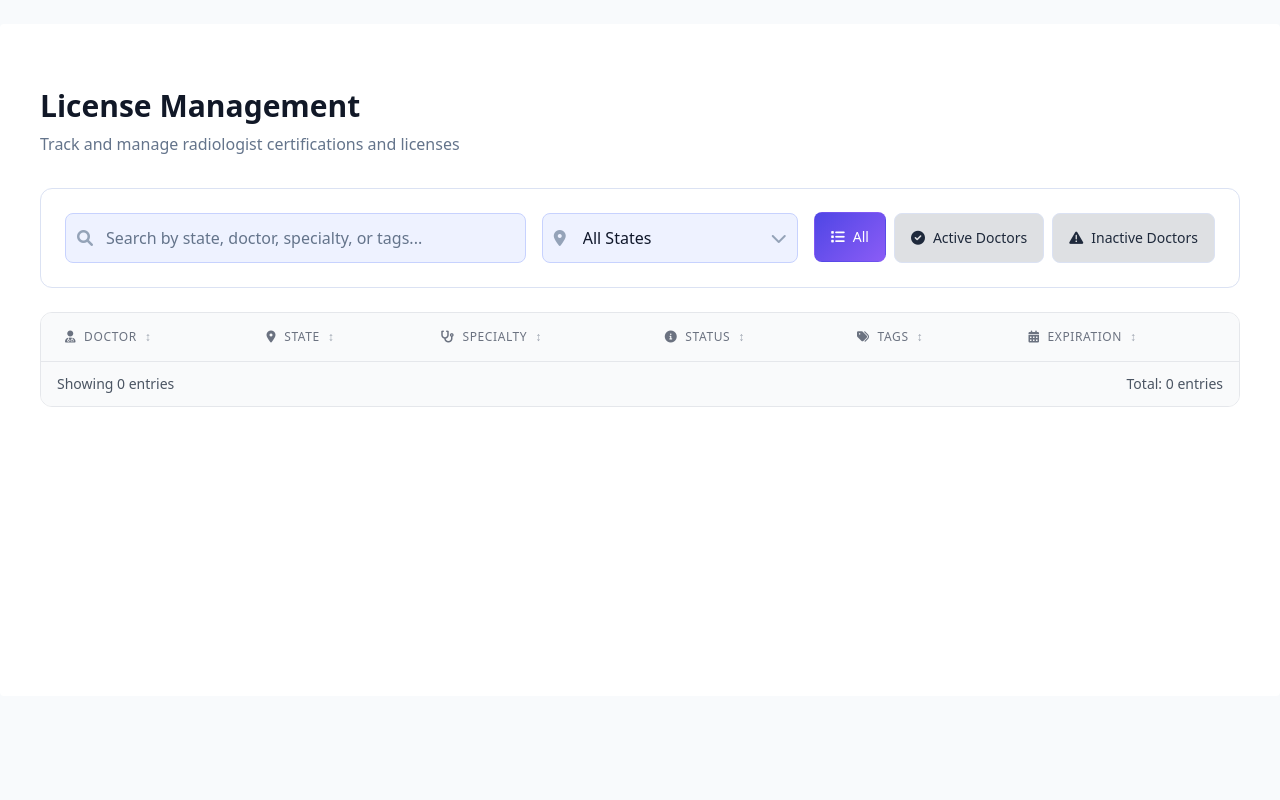
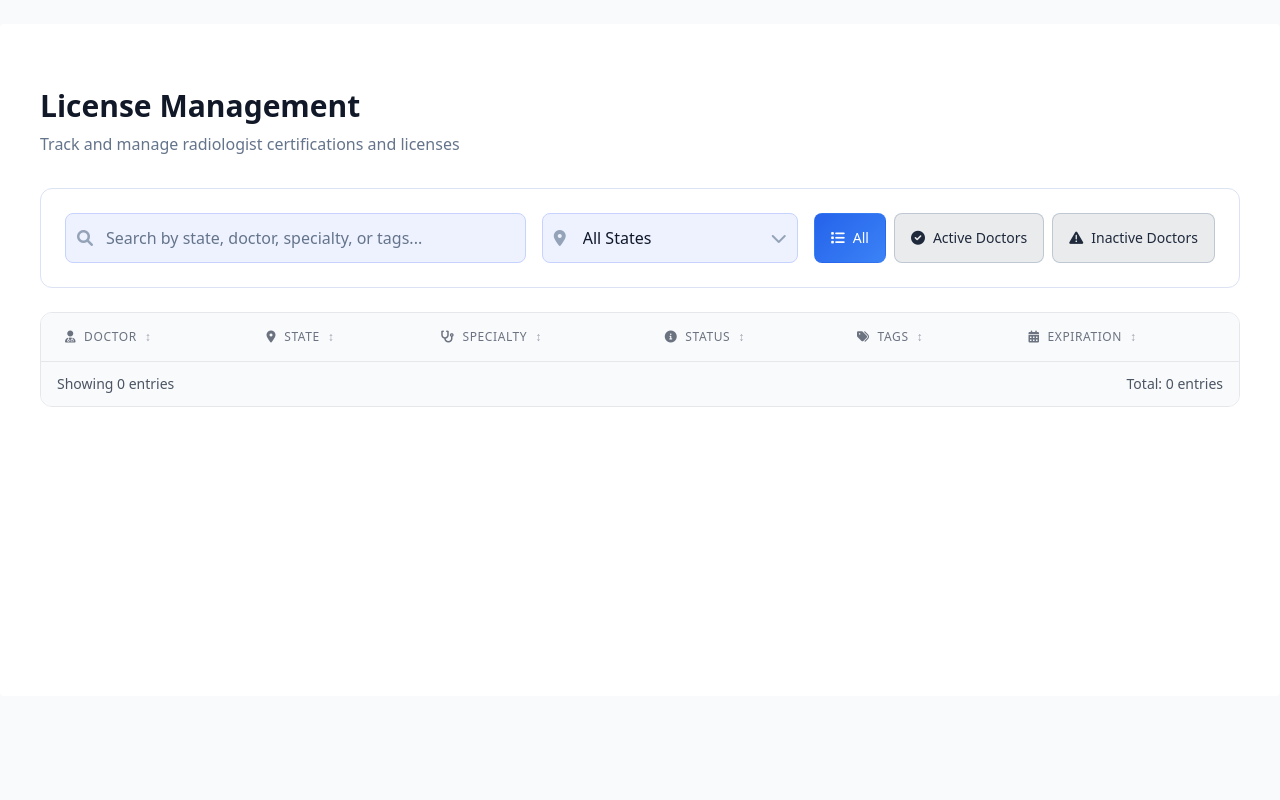
Before and after one commit to acozy03/RadmappingPlus, a Flask app: template RadMapping+/app/templates/licenses.html in a window 1280 px wide. Run offline with Flask 3, Linux system fonts and the light colour scheme; the template is opened without the code that fills it, so the values that code supplies are empty; parts of the project's set-up code (start-up, migrations or seed data) failed here and were passed over; some libraries are stand-ins or nearby versions.

Commit message:
that'll work

```diff
--- a/RadMapping+/app/templates/licenses.html
+++ b/RadMapping+/app/templates/licenses.html
@@ -143,17 +143,17 @@
 
     <div class="flex gap-2">
       <button onclick="filterByStatus('all')"
-              class="px-4 py-2 rounded-lg text-sm font-medium transition-all duration-200 licenses-status-button licenses-status-button--active active-filter"
+              class="px-4 py-2 rounded-lg text-sm font-medium licenses-status-button licenses-status-button--active active-filter"
               data-status="all">
         <i class="fas fa-list mr-2"></i>All
       </button>
       <button onclick="filterByStatus('true')"
-              class="px-4 py-2 rounded-lg text-sm font-medium transition-all duration-200 licenses-status-button"
+              class="px-4 py-2 rounded-lg text-sm font-medium licenses-status-button"
               data-status="true">
         <i class="fas fa-check-circle mr-2"></i>Active Doctors
       </button>
       <button onclick="filterByStatus('false')"
-              class="px-4 py-2 rounded-lg text-sm font-medium transition-all duration-200 licenses-status-button"
+              class="px-4 py-2 rounded-lg text-sm font-medium licenses-status-button"
               data-status="false">
         <i class="fas fa-exclamation-triangle mr-2"></i>Inactive Doctors
       </button>
@@ -293,8 +293,13 @@
   --lic-input-border: #c7d2fe;
   --lic-input-text: #0f172a;
   --lic-input-placeholder: #64748b;
-  --lic-input-focus: rgba(99, 102, 241, 0.25);
+  --lic-input-focus: rgba(59, 130, 246, 0.2);
   --lic-muted-icon: #94a3b8;
+  --lic-toggle-bg: rgba(51, 65, 85, 0.1);
+  --lic-toggle-hover-bg: rgba(59, 130, 246, 0.12);
+  --lic-toggle-text: #1e293b;
+  --lic-toggle-hover-text: #1d4ed8;
+  --lic-toggle-border: rgba(148, 163, 184, 0.5);
 }
 
 [data-theme="dark"] #licensesPage {
@@ -306,8 +311,13 @@
   --lic-input-border: rgba(129, 140, 248, 0.35);
   --lic-input-text: #f8fafc;
   --lic-input-placeholder: #94a3c9;
-  --lic-input-focus: rgba(129, 140, 248, 0.35);
+  --lic-input-focus: rgba(59, 130, 246, 0.28);
   --lic-muted-icon: #94a3c3;
+  --lic-toggle-bg: rgba(39, 51, 78, 0.75);
+  --lic-toggle-hover-bg: rgba(59, 130, 246, 0.2);
+  --lic-toggle-text: #e2e8f0;
+  --lic-toggle-hover-text: #bfdbfe;
+  --lic-toggle-border: rgba(71, 85, 105, 0.7);
 }
 
 .licenses-primary-button {
@@ -335,7 +345,7 @@
 }
 
 .licenses-filter-input:focus {
-  border-color: #a78bfa;
+  border-color: #3b82f6;
   box-shadow: 0 0 0 3px var(--lic-input-focus);
   outline: none;
 }
@@ -347,31 +357,22 @@
 }
 
 .licenses-status-button {
-  background: rgba(51, 65, 85, 0.16);
-  color: #1e293b;
-  border: 1px solid var(--lic-border);
+  background: var(--lic-toggle-bg);
+  color: var(--lic-toggle-text);
+  border: 1px solid var(--lic-toggle-border);
+  box-shadow: none;
 }
 
 .licenses-status-button:hover {
-  background: rgba(129, 140, 248, 0.2);
-  color: #4338ca;
+  background: var(--lic-toggle-hover-bg);
+  color: var(--lic-toggle-hover-text);
 }
 
 .licenses-status-button--active {
-  background-image: linear-gradient(135deg, #4f46e5, #8b5cf6);
+  background-image: linear-gradient(135deg, #2563eb, #3b82f6);
   border-color: transparent;
   color: #fff;
-  box-shadow: 0 12px 26px -14px rgba(99, 102, 241, 0.7);
-}
-
-[data-theme="dark"] .licenses-status-button {
-  background: rgba(39, 51, 78, 0.75);
-  color: #e2e8f0;
-}
-
-[data-theme="dark"] .licenses-status-button:hover {
-  background: rgba(124, 58, 237, 0.2);
-  color: #c4b5fd;
+  box-shadow: 0 10px 22px -14px rgba(37, 99, 235, 0.7);
 }
 
 html[data-theme="dark"] body {
@@ -584,7 +585,6 @@ html[data-theme="dark"] .licenses-page .license-row .view-mode a:hover {
 }
 
 .active-filter {
-  transform: translateY(-1px);
   box-shadow: none;
 }
 .status-badge {
```
